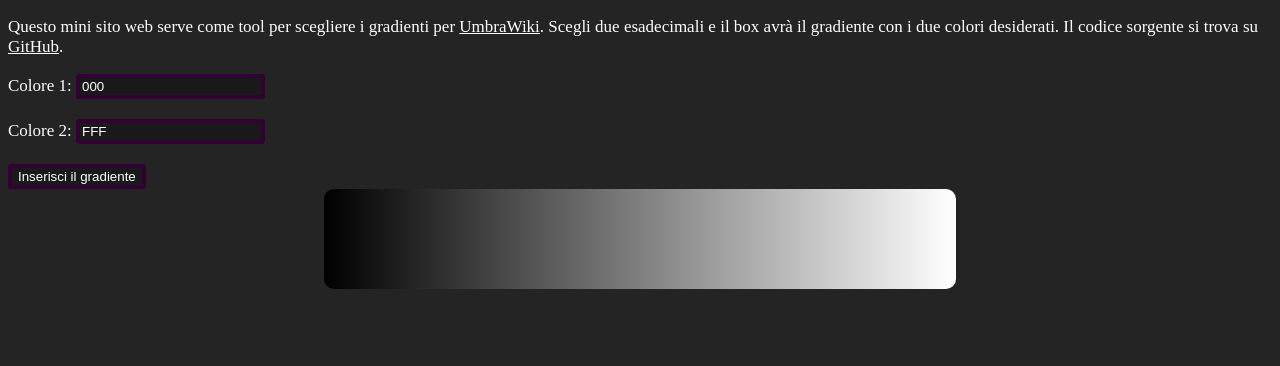
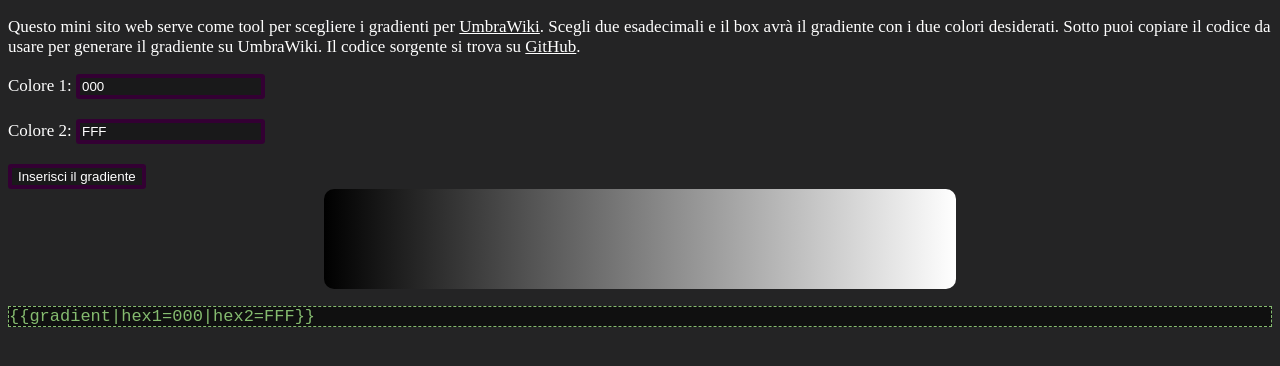
Before and after one commit to UmbraWiki/gradient-chooser, a plain HTML site: page index.html in a window 1280 px wide. Both pictures are taken after a click on the button "Inserisci il gradiente". Drawn offline with Linux system fonts and the light colour scheme.

Commit message:
it is now possible to copy the code for the gradient

```diff
--- a/index.html
+++ b/index.html
@@ -14,6 +14,7 @@
   <p class="hidden-sm">Questo mini sito web serve come tool per scegliere i gradienti per
     <a href="https://umbrawiki.netsons.org/">UmbraWiki</a>.
     Scegli due esadecimali e il box avrà il gradiente con i due colori desiderati.
+    Sotto puoi copiare il codice da usare per generare il gradiente su UmbraWiki.
     Il codice sorgente si trova su
     <a href="https://github.com/Umbrawiki/gradient-chooser">GitHub</a>.
   </p>
@@ -21,9 +22,10 @@
   <input type="text" id="h1" maxlength="6" pattern="([A-Fa-f0-9]{3}){1,2}" value="000"><br><br>
   <label for="h2">Colore 2:</label>
   <input type="text" id="h2" maxlength="6" pattern="([A-Fa-f0-9]{3}){1,2}" value="FFF"><br><br>
-  <input type="button" onclick="getHex()" value="Inserisci il gradiente">
+  <input type="button" onclick="gradient()" value="Inserisci il gradiente">
   <div id="sandbox">
   </div>
+  <pre id="copy-gradient">{{gradient|hex1=000|hex2=FFF}}</pre>
   <a class="visible-sm" href="https://umbrawiki.netsons.org"><img class="umbrawiki-logo" alt="UmbraWiki" src="UmbraWiki-logo.png"></img></a>
   <a class="visible-sm" href="https://github.com/Umbrawiki/gradient-chooser"><img class="github-logo" alt="GitHub" src="GitHub-logo.png"></img></a>
 </body>
--- a/script.js
+++ b/script.js
@@ -1,5 +1,6 @@
-function getHex() {
+function gradient() {
   var hex1 = document.getElementById("h1").value;
   var hex2 = document.getElementById("h2").value;
   document.getElementById("sandbox").style.backgroundImage = "linear-gradient(to right, #" + hex1 + ", #" + hex2 +")";
+  document.getElementById("copy-gradient").innerHTML = "{{gradient|hex1=" + hex1 + "|hex2=" + hex2 + "}}";
 }
--- a/style.css
+++ b/style.css
@@ -70,3 +70,10 @@ img {
 .github-logo {
   float: right;
 }
+
+pre {
+  background: #101010;
+  border: 1px dashed #85bb6f;
+  color: #85bb6f;
+  margin-bottom: 0.2em;
+}
```
Also changed, not shown: 1 other file.
